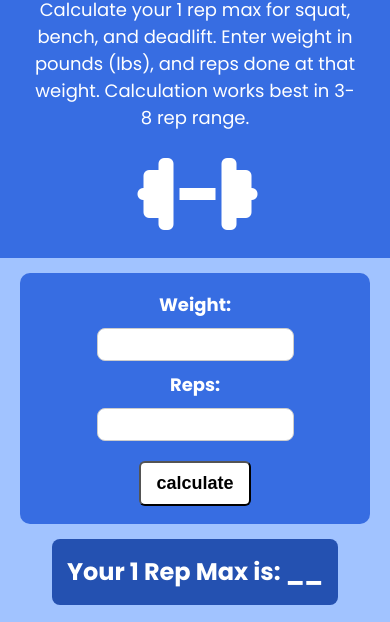
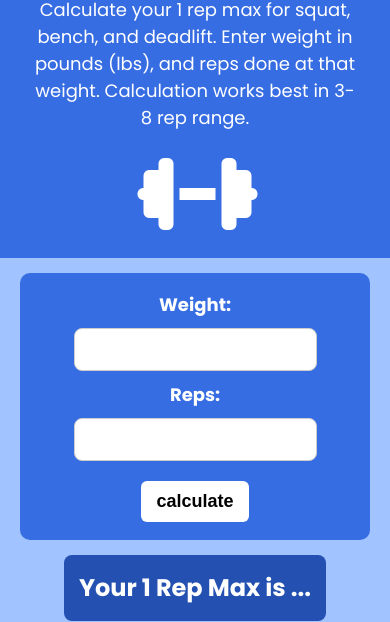
Before and after one commit to Winston-Hsiao/1-Rep-Max-Calculator, a plain HTML site: page index.html in a window 390 px wide. Shown: the part 154-776 px from the top of the page. Drawn offline with Linux system fonts and the light colour scheme.

Commit message:
v1.1.0 updated page content & styling
updated index.html
updated README.md
updated styling.css

removed zoom scaling feature on mobile devices when typing input into forms

adjusted styling of form content on main page

```diff
--- a/index.html
+++ b/index.html
@@ -3,7 +3,7 @@
 <head>
     <meta charset="UTF-8">
     <meta http-equiv="X-UA-Compatible" content="IE=edge">
-    <meta name="viewport" content="width=device-width, initial-scale=1.0">
+    <meta name="viewport" content="width=device-width, initial-scale=1.0 maximum-scale=1">
     <meta name="description" content="1 Rep Max Calculator for Bench, Squat, and Deadlift, by Winston Hsiao">
     <meta name="keywords" content="1 rep max calculator, 1 rep max, calculate bench max, calculate squat max, calculate deadlift max, calculate one rep max, one rep max calculator">
     <link rel="stylesheet" href="https://cdnjs.cloudflare.com/ajax/libs/font-awesome/6.1.1/css/all.min.css" integrity="sha512-KfkfwYDsLkIlwQp6LFnl8zNdLGxu9YAA1QvwINks4PhcElQSvqcyVLLD9aMhXd13uQjoXtEKNosOWaZqXgel0g==" crossorigin="anonymous" referrerpolicy="no-referrer" />
@@ -57,7 +57,7 @@
 
         <div class="container">
             <div class="oneRepMax">
-                <p>Your 1 Rep Max is: __<p>
+                <p>Your 1 Rep Max is ...<p>
             </div>
         </div>
 
--- a/style.css
+++ b/style.css
@@ -75,11 +75,12 @@ header {
 }
 
 .weightCalc input[type='text'] {
-    padding: 8px;
+    padding: 10px 0px;
     text-align: center;
     margin-bottom: 10px;
     border-radius: 8px;
     border: 1px solid #ccc;
+    font-size: 18px;
     font-weight: 600;
 }
 
@@ -93,6 +94,7 @@ header {
 
 .btn {
     padding: 10px 15px;
+    border: 0px;
     border-radius: 6px;
     background: #ffffff;
     color: #000000;
```
Also changed, not shown: 1 other file.
